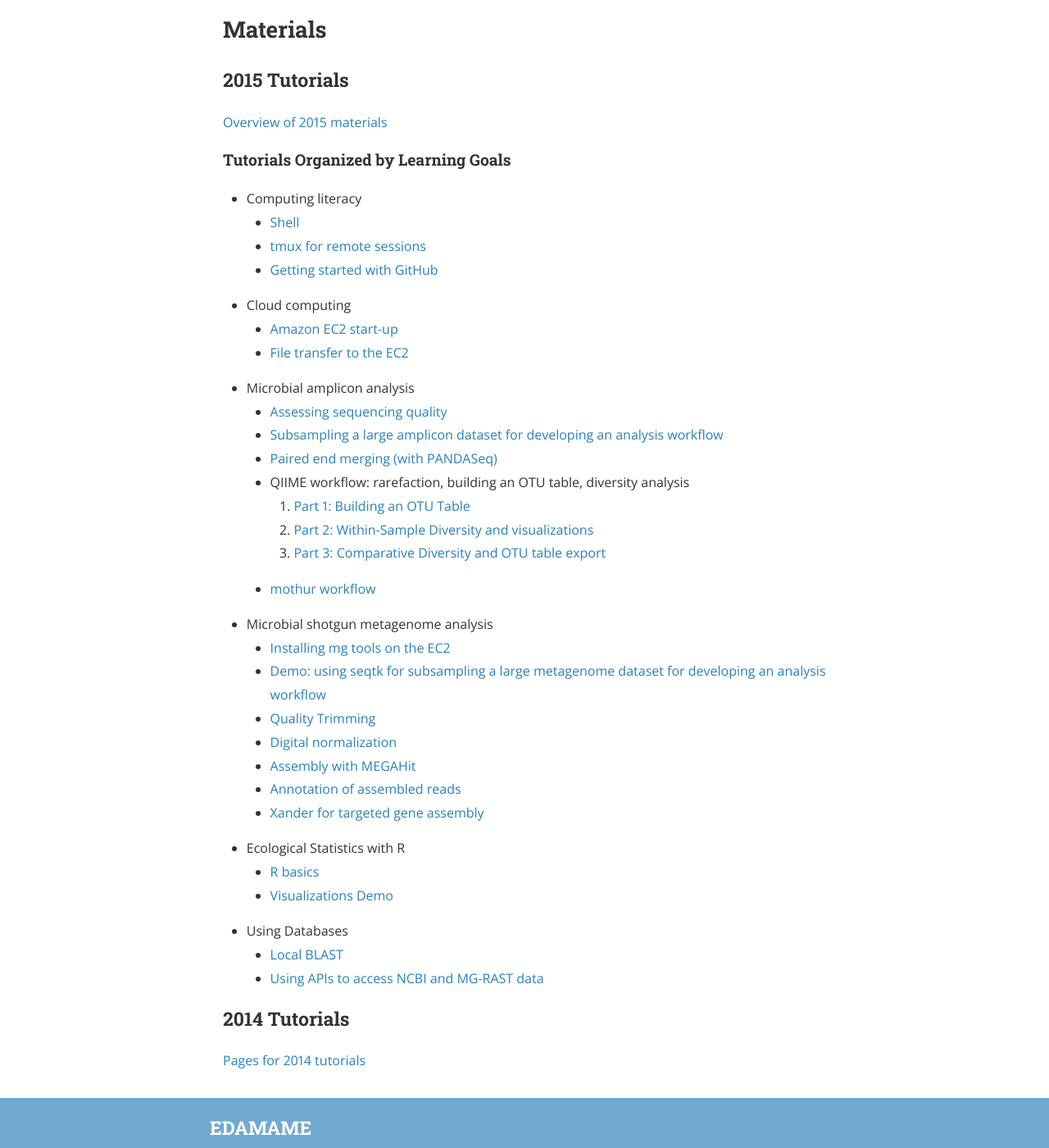
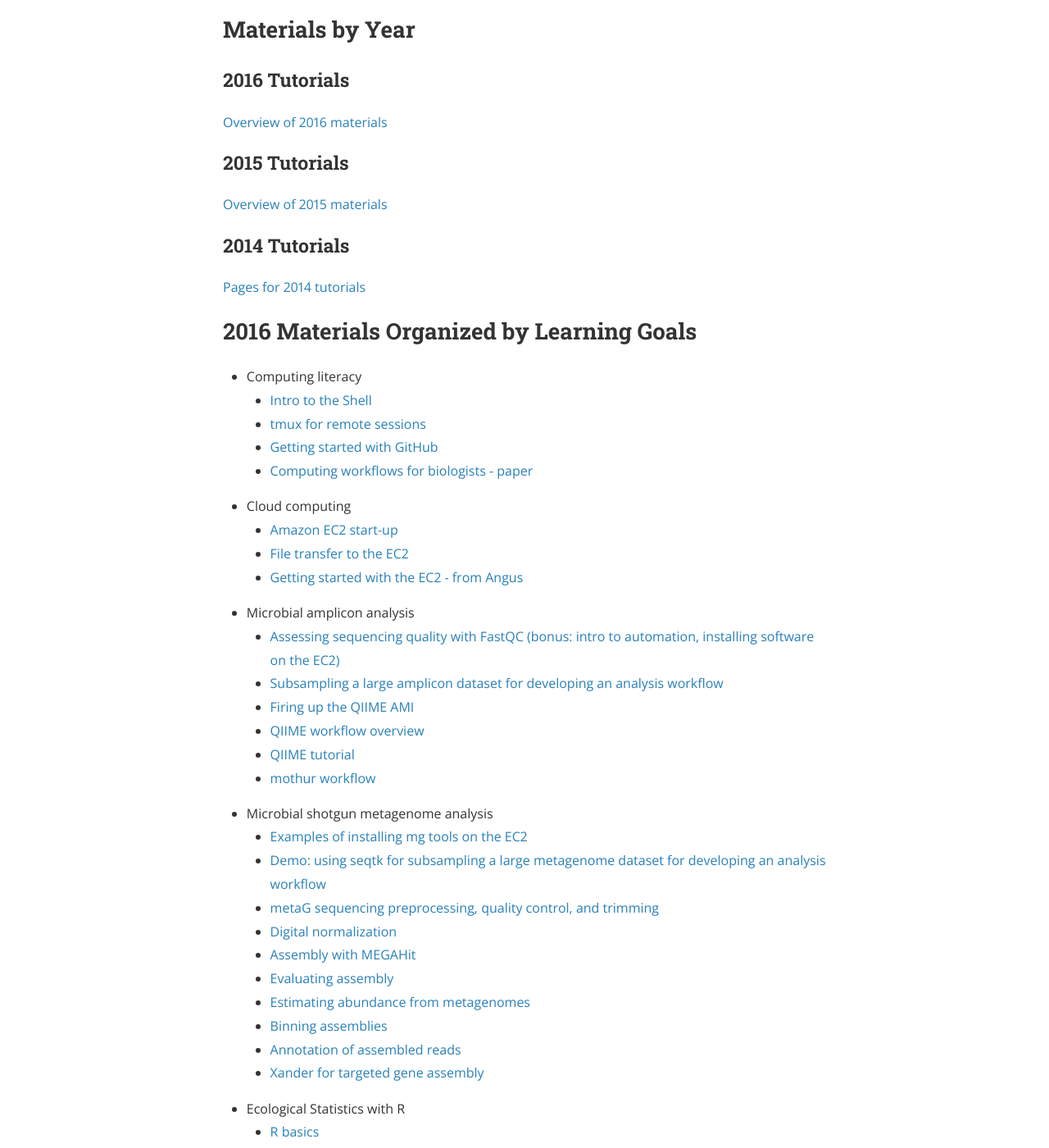
Before and after one commit to edamame-course/edamame-course.github.io, a Jekyll site: the page built from materials.md, in a window 1280 px wide and 1400 px high, scrolled down 448 px. Shown: the whole window at 82% size. Built offline with Jekyll 4.4.1, drawn with Linux system fonts in a browser that asks for light colours; nearby versions of some CDN libraries; a style sheet for code colours, icons or effects is not loaded; some of the changed text lies outside the part shown.

Commit message:
update website

```diff
--- a/materials.md
+++ b/materials.md
@@ -15,45 +15,52 @@
 We hope these materials can be helpful if you're teaching these topics yourself, or to use them for self-guided learning. If you do find them helpful, please [let us know](mailto:edamame.course@gmail.com)
 
 
-## Materials
+## Materials by Year
 
-### 2015 Tutorials
+<h3>2016 Tutorials</h3>
+[Overview of 2016 materials](https://github.com/edamame-course/2016-tutorials/wiki)
 
-
+<h3>2015 Tutorials</h3>
 [Overview of 2015 materials](https://github.com/edamame-course/2015-tutorials/wiki)
 
-#### Tutorials Organized by Learning Goals
+<h3>2014 Tutorials</h3>
+[Pages for 2014 tutorials](https://github.com/edamame-course/2014-tutorials/tree/master/_posts)
+
+## 2016 Materials Organized by Learning Goals
 * Computing literacy
-     * [Shell](https://github.com/edamame-course/2015-tutorials/blob/master/final/2015-06-22-introduction_to_the_shell.md)
-     * [tmux for remote sessions](https://github.com/edamame-course/2015-tutorials/blob/master/final/2015-06-22_tmux.md)
-     * [Getting started with GitHub](https://github.com/edamame-course/2015-tutorials/blob/master/final/2015-06-28-IntroToGitHub.md)
+   * [Intro to the Shell](https://github.com/edamame-course/2015-tutorials/blob/master/final/2015-06-22-introduction_to_the_shell.md)
+   * [tmux for remote sessions](https://github.com/edamame-course/2015-tutorials/blob/master/final/2015-06-22_tmux.md)
+   * [Getting started with GitHub](https://github.com/edamame-course/Github/blob/master/Tutorial.md)
+   * [Computing workflows for biologists - paper](http://journals.plos.org/plosbiology/article?id=10.1371/journal.pbio.1002303)
 * Cloud computing
     * [Amazon EC2 start-up](https://github.com/edamame-course/2015-tutorials/blob/master/final/2015-06-22-EC2_Startup.md)
     * [File transfer to the EC2](https://github.com/edamame-course/2015-tutorials/blob/master/final/2015-06-22-EC2_Connection_FileTransfer.md)
+    * [Getting started with the EC2 - from Angus](http://angus.readthedocs.io/en/2015/amazon/index.html)
 * Microbial amplicon analysis
-    * [Assessing sequencing quality](https://github.com/edamame-course/2015-tutorials/blob/master/final/2015-06-22_FastQC_tutorial.md)
+    * [Assessing sequencing quality with FastQC (bonus: intro to automation, installing software on the EC2)](https://github.com/edamame-course/FastQC/blob/master/final/2016-06-22_FastQC_tutorial.md)
     * [Subsampling a large amplicon dataset for developing an analysis workflow](https://github.com/edamame-course/2015-tutorials/blob/master/final/2015-06-23-QIIME1.md#ampliconsubsampling)
-    * [Paired end merging (with PANDASeq)](https://github.com/edamame-course/2015-tutorials/blob/master/final/2015-06-23-QIIME1.md#pandaseq1)
-    * QIIME workflow:  rarefaction, building an OTU table, diversity analysis
-       1. [Part 1: Building an OTU Table](https://github.com/edamame-course/2015-tutorials/blob/master/final/2015-06-23-QIIME1.md)
-       2. [Part 2: Within-Sample Diversity and visualizations](https://github.com/edamame-course/2015-tutorials/blob/master/final/2015-06-23_QIIME2.md)
-       3. [Part 3: Comparative Diversity and OTU table export](https://github.com/edamame-course/2015-tutorials/blob/master/final/2015-06-23-QIIME3.md)
+    * [Firing up the QIIME AMI](https://github.com/edamame-course/Amplicon_Analysis/blob/master/final/QIIME0.md)
+    * [QIIME workflow overview](https://github.com/edamame-course/Amplicon_Analysis/blob/master/resources/QIIME_flow_chart_2016.pdf)
+    * [QIIME tutorial](https://github.com/edamame-course/Amplicon_Analysis/blob/master/final/2016-07-13-QIIME1.md)
     * [mothur workflow](http://www.mothur.org/wiki/MiSeq_SOP)
 * Microbial shotgun metagenome analysis
-    * [Installing mg tools on the EC2](https://github.com/edamame-course/2015-tutorials/blob/master/final/2015-06-25_MetaGenome_Installation.md)
+    * [Examples of installing mg tools on the EC2](https://github.com/edamame-course/2015-tutorials/blob/master/final/2015-06-25_MetaGenome_Installation.md)
     * [Demo: using seqtk for subsampling a large metagenome dataset for developing an analysis workflow](https://github.com/edamame-course/2015-tutorials/blob/master/demos/Creating_SubSampled_mg_Data.sh)
-    * [Quality Trimming](https://github.com/edamame-course/2015-tutorials/blob/master/final/2015-06-25-quality_trimming.md)
-    * [Digital normalization](https://github.com/edamame-course/2015-tutorials/blob/master/final/2015-06-25-digital_normalization.md)
+    * [metaG sequencing preprocessing, quality control, and trimming](https://github.com/edamame-course/Metagenome/blob/master/2016-07-15-metaG-sequencing-preprocessing.md)
+    * [Digital normalization](https://github.com/edamame-course/Metagenome/blob/master/2016-07-15-metaG-assembly.md)
     * [Assembly with MEGAHit](https://github.com/edamame-course/2015-tutorials/blob/master/final/2015-06-25-assembling_your_metagenome.md)
+    * [Evaluating assembly](https://github.com/edamame-course/Metagenome/blob/master/2016-07-15-assessing-metagenome-assembly.md)
+    * [Estimating abundance from metagenomes](https://github.com/edamame-course/Metagenome/blob/master/2016-07-15-counting-abundance-with-mapped-reads.md)
+    * [Binning assemblies](https://github.com/edamame-course/metagenome_binning/blob/master/binning_tutorial.md)
     * [Annotation of assembled reads](https://github.com/edamame-course/2015-tutorials/blob/master/final/2015-06-26-MG_Annotation_Prokka.md)
-    * [Xander for targeted gene assembly](https://github.com/rdpstaff/Xander_assembler)
+    * [Xander for targeted gene assembly](https://github.com/edamame-course/Xander/blob/master/Xander.md)
 * Ecological Statistics with R
-    * [R basics](https://github.com/edamame-course/2015-tutorials/blob/master/final/2015-06-27-Jones_R.md)
+    * [R basics](https://github.com/edamame-course/Jones_R_Files)
     * [Visualizations Demo](https://github.com/edamame-course/2015-tutorials/blob/master/final/2015-07-01-VisualizationDemo.md)
+    * [Quick intro to R for comparative (beta) diversity](https://github.com/edamame-course/2015-tutorials/blob/master/final/Ashley_Intro_to_R.md)
 * Using Databases
-    * [Local BLAST](https://github.com/edamame-course/2015-tutorials/blob/master/final/2015-06-25-Running_blast_from_command_line.md)
+    * [Local BLAST](https://github.com/edamame-course/BLAST-tutorial/blob/master/running-BLAST.md)
     * [Using APIs to access NCBI and MG-RAST data](http://adina-howe.readthedocs.org/en/latest/ncbi/)
+    * [Getting data from NCBI](https://github.com/germs-lab/tutorial-blast-annotation/blob/master/ncbi/index.md)
 
-<h3>2014 Tutorials</h3>
-
-[Pages for 2014 tutorials](https://github.com/edamame-course/2014-tutorials/tree/master/_posts)
+***
```
